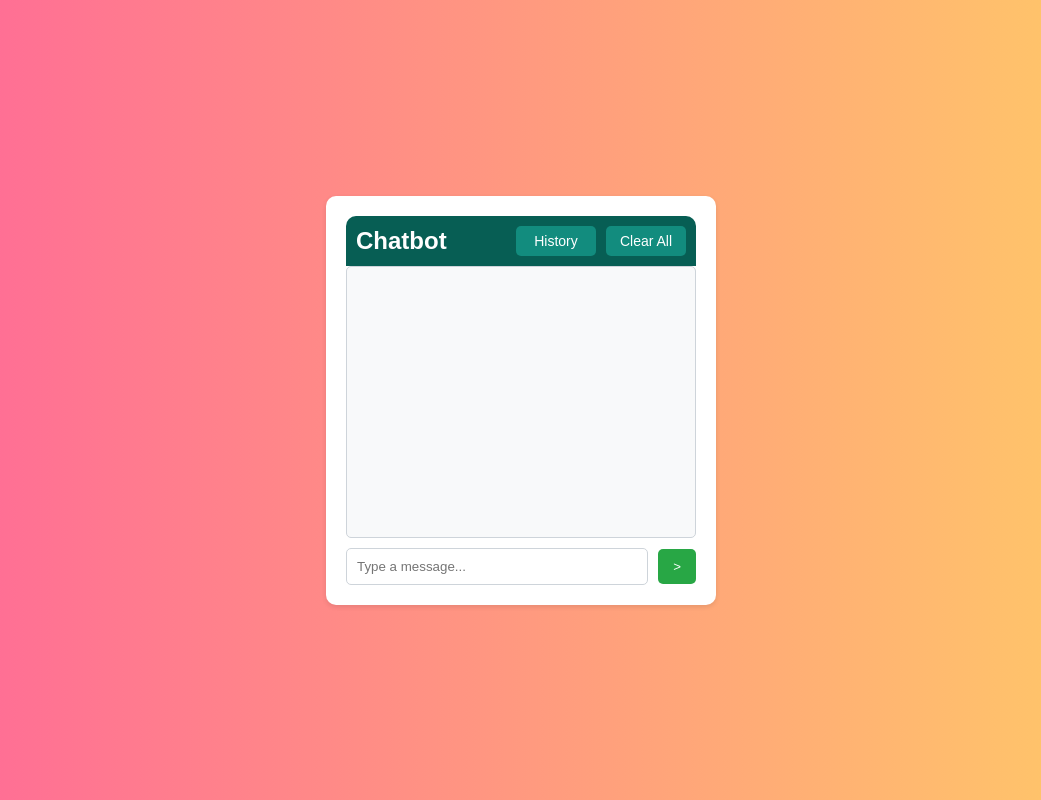
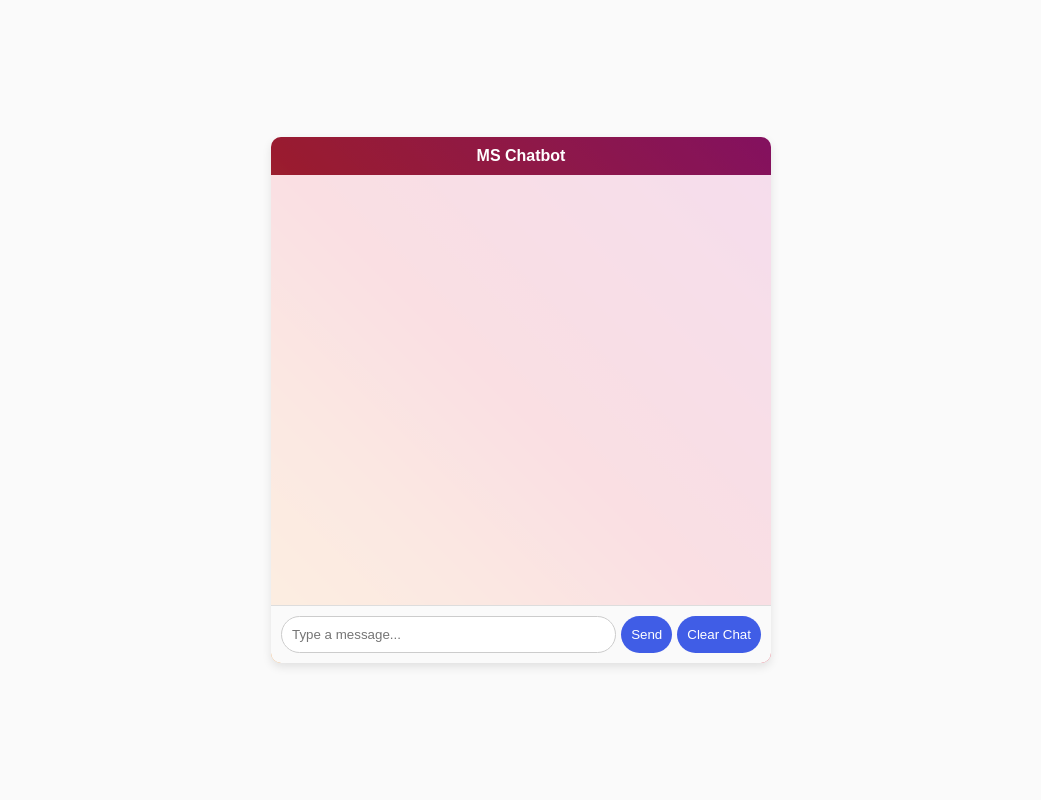
Before and after one commit to Manishkumarsingh41/rule_based_chatbot, a Flask app: page / in a window 1280 px wide. Shown: the whole page, without its empty margins (119-1160 px from the left). Run offline with Flask 3, Linux system fonts and the light colour scheme.

Commit message:
update with api to make it advance chatbot

```diff
--- a/app.py
+++ b/app.py
@@ -1,6 +1,7 @@
-from flask import Flask, render_template, request
+from flask import Flask, render_template, request, jsonify
 import re
 import difflib
+import requests
 
 app = Flask(__name__)
 
@@ -59,7 +60,25 @@ def chatbot_response(user_input):
             elif closest_match[0] == "hobby":
                 return "It seems like you meant 'hobby'. What's your favorite hobby?"
         else:
-            return "I'm not sure I understand. Can you rephrase?"
+            # If no match is found, call the external API for a more complex response
+            return fetch_external_response(user_input)
+
+def fetch_external_response(user_message):
+    """Fetches response from the external API if user input doesn't match any predefined patterns."""
+    try:
+        response = requests.post(
+            "https://backend.buildpicoapps.com/aero/run/llm-api?pk=v1-Z0FBQUFBQm5IZkJDMlNyYUVUTjIyZVN3UWFNX3BFTU85SWpCM2NUMUk3T2dxejhLSzBhNWNMMXNzZlp3c09BSTR6YW1Sc1BmdGNTVk1GY0liT1RoWDZZX1lNZlZ0Z1dqd3c9PQ==",
+            json={"prompt": user_message},
+            headers={"Content-Type": "application/json"}
+        )
+        response_data = response.json()
+        if response.ok and response_data.get("status") == "success":
+            return response_data.get("text", "I'm not sure I understand. Can you rephrase?")
+        else:
+            return "There was an error processing your request. Please try again later."
+    except requests.RequestException as e:
+        print("Error:", e)
+        return "There was an error contacting the chatbot API. Please try again later."
 
 @app.route("/")
 def home():
@@ -68,7 +87,8 @@ def home():
 @app.route("/get", methods=["GET", "POST"])
 def get_bot_response():
     user_input = request.args.get('msg')
-    return chatbot_response(user_input)
+    bot_response = chatbot_response(user_input)
+    return jsonify(bot_response)
 
 if __name__ == "__main__":
     app.run(debug=True)
--- a/templates/index.html
+++ b/templates/index.html
@@ -3,191 +3,203 @@
 <head>
     <meta charset="UTF-8">
     <meta name="viewport" content="width=device-width, initial-scale=1.0">
-    <title>RULE-BASE-CHATBOT-RESPONSE
-    </title>
+    <title>Ai Advanced Chatbot</title>
     <style>
+        /* Basic styling and layout */
         body {
-            background: linear-gradient(to right, #ff6699, #ffcc66);
+            font-family: Arial, sans-serif;
             display: flex;
             justify-content: center;
             align-items: center;
-            min-height: 100vh;
+            height: 100vh;
             margin: 0;
-            font-family: Arial, sans-serif;
+            background-color: #fafafa;
         }
-
-        .chatbot {
-            background-color: #fff;
+        .chat-container {
+            max-width: 500px;
+            width: 100%;
+            background: linear-gradient(45deg, #f09433, #e6683c, #dc2743, #cc2366, #bc1888);
             border-radius: 10px;
-            box-shadow: 0 2px 5px rgba(0, 0, 0, 0.1);
-            padding: 20px;
-            width: 350px;
+            overflow: hidden;
+            box-shadow: 0 4px 10px rgba(0,0,0,0.1);
+            color: white;
         }
-
-        .chatbot h1 {
-            color: #28a745;
+        #chat-header {
+            padding: 10px;
             text-align: center;
-            margin-bottom: 20px;
+            font-weight: bold;
+            background: rgba(0, 0, 0, 0.3);
         }
-
-        .chat-window {
-            background-color: #f8f9fa;
-            border: 1px solid #ced4da;
+        #chat-content {
+            padding: 15px;
+            height: 400px;
+            overflow-y: auto;
+            background-color: rgba(255, 255, 255, 0.85);
+        }
+        .message {
+            position: relative;
+            margin: 8px 0;
+            padding: 8px 12px;
+            border-radius: 15px;
+            max-width: 70%;
+            word-wrap: break-word;
+            display: inline-block;
+            clear: both;
+        }
+        .user-message {
+            background-color: #405de6;
+            color: white;
+            align-self: flex-end;
+            float: right;
+            border-bottom-right-radius: 0;
+        }
+        .bot-message {
+            background-color: #e0e0e0;
+            color: #333;
+            align-self: flex-start;
+            float: left;
+            border-bottom-left-radius: 0;
+        }
+        .copy-btn {
+            position: absolute;
+            top: 5px;
+            right: -30px;
+            cursor: pointer;
+            background-color: #ffdc00;
+            color: #333;
+            padding: 3px 5px;
             border-radius: 5px;
+            font-size: 0.8em;
+            border: none;
+            display: none;
+        }
+        .bot-message:hover .copy-btn {
+            display: inline;
+        }
+        #typing-indicator {
+            display: none;
+            font-size: 0.9em;
+            color: #999;
+            padding-left: 5px;
+            clear: both;
+        }
+        #chat-form {
+            display: flex;
             padding: 10px;
-            height: 250px;
-            overflow-y: auto;
+            border-top: 1px solid #ddd;
+            background-color: #fafafa;
         }
-
-        .input-area {
-            display: flex;
-            align-items: center;
-            margin-top: 10px;
+        #user-input {
+            flex-grow: 1;
+            padding: 10px;
+            border: 1px solid #ccc;
+            border-radius: 20px;
+            outline: none;
         }
-
-        .input-area input {
-            flex-grow: 1;
-            border: 1px solid #ced4da;
-            border-radius: 5px;
-            padding: 10px;
-            margin-right: 10px;
-        }
-
-        .input-area button {
-            background-color: #28a745;
-            color: #fff;
-            border: none;
-            border-radius: 5px;
-            padding: 10px 15px;
-            cursor: pointer;
-        }
-
-        .input -area button:hover {
-            background-color: #25d366;
-        }
-
-        .header {
-            background-color: #075e54;
-            color: white;
-            padding: 10px;
-            border-top-left-radius: 10px;
-            border-top-right-radius: 10px;
-            display: flex;
-            justify-content: space-between;
-            align-items: center;
-        }
-
-        .header h2 {
-            margin: 0;
-        }
-
-        .header-buttons {
-            display: flex;
-            gap: 10px;
-        }
-
-        .header-button {
-            padding: 5px 10px;
-            background-color: #128c7e;
+        #submit-btn, #clear-btn {
+            background-color: #405de6;
             color: white;
             border: none;
-            border-radius: 5px;
+            padding: 10px;
+            margin-left: 5px;
+            border-radius: 20px;
             cursor: pointer;
-        }
-
-        .header-button:hover {
-            background-color: #25d366;
-        }
-
-        .header-button {
-            width: 80px;
-            height: 30px;
-            font-size: 14px;
         }
     </style>
 </head>
 <body>
-    <div class="chatbot">
-        <div class="header">
-            <h2>Chatbot</h2>
-            <div class="header-buttons">
-                <button class="header-button" onclick="showHistory()">History</button>
-                <button class="header-button" onclick="clearChat()">Clear All</button>
-            </div>
-        </div>
-        <div class="chat-window" id="chatbox"></div>
-        <div class="input-area">
-            <input id="userInput" type="text" placeholder="Type a message...">
-            <button onclick="sendMessage()">></button>
-        </div>
-    </div>
 
-    <script>
-        let botTypingTimeout;
+<div class="chat-container">
+    <div id="chat-header">MS Chatbot</div>
+    <div id="chat-content"></div>
+    <div id="typing-indicator">Bot is typing...</div>
+    <form id="chat-form">
+        <input type="text" id="user-input" placeholder="Type a message..." autocomplete="off">
+        <button id="submit-btn" type="submit">Send</button>
+        <button id="clear-btn" type="button">Clear Chat</button>
+    </form>
+</div>
 
-        // Function to send the message
-        function sendMessage() {
-            var userMessage = document.getElementById("userInput").value;
-            var chatbox = document.getElementById("chatbox");
+<script>
+    const chatContent = document.getElementById("chat-content");
+    const chatForm = document.getElementById("chat-form");
+    const userInput = document.getElementById("user-input");
+    const typingIndicator = document.getElementById("typing-indicator");
+    const clearBtn = document.getElementById("clear-btn");
 
-            if (userMessage.trim() !== "") {
-                chatbox.innerHTML += `<div class="message user-message"><b>You:</b> ${userMessage}</div><br>`;
-                chatbox.scrollTop = chatbox.scrollHeight;
+    function createMessageElement(message, fromUser) {
+        const messageElement = document.createElement("div");
+        messageElement.classList.add("message", fromUser ? "user-message" : "bot-message");
+        messageElement.textContent = message;
 
-                // Clear input field
-                document.getElementById("userInput").value = '';
+        if (!fromUser) {
+            // Add a copy button for bot messages
+            const copyBtn = document.createElement("button");
+            copyBtn.classList.add("copy-btn");
+            copyBtn.textContent = "Copy";
+            copyBtn.onclick = () => copyToClipboard(message);
+            messageElement.appendChild(copyBtn);
+        }
+        return messageElement;
+    }
 
-                // Show typing indicator for the bot
-                showBotTyping();
+    async function fetchResponse(userMessage) {
+        typingIndicator.style.display = "block";  // Show typing indicator
+        try {
+            const response = await fetch("https://backend.buildpicoapps.com/aero/run/llm-api?pk=v1-Z0FBQUFBQm5IZkJDMlNyYUVUTjIyZVN3UWFNX3BFTU85SWpCM2NUMUk3T2dxejhLSzBhNWNMMXNzZlp3c09BSTR6YW1Sc1BmdGNTVk1GY0liT1RoWDZZX1lNZlZ0Z1dqd3c9PQ==", {
+                method: "POST",
+                headers: {
+                    "Content-Type": "application/json"
+                },
+                body: JSON.stringify({ prompt: userMessage })
+            });
 
-                // Simulate a delay for the bot's response (like it's thinking)
-                botTypingTimeout = setTimeout(() => {
-                    fetchBotReply(userMessage);
-                }, 1000);
-            }
-        }
-
-        // Function to simulate bot typing
-        function showBotTyping() {
-            var chatbox = document.getElementById("chatbox");
-            chatbox.innerHTML += `<div class="typing" id="typingIndicator">Bot is typing...</div>`;
-            chatbox.scrollTop = chatbox.scrollHeight;
-        }
-
-        // Function to remove the typing indicator and show bot reply
-        function fetchBotReply(userMessage) {
-            // Remove typing indicator
-            var typingIndicator = document.getElementById("typingIndicator");
-            if (typingIndicator) {
-                typingIndicator.remove();
+            if (!response.ok) {
+                console.error("Error:", response.statusText);
+                return "There was an error. Please try again later.";
             }
 
-            // Fetch the bot's reply
-            fetch("/get?msg=" + userMessage)
-                .then(response => response.text())
-                .then(botReply => {
-                    var chatbox = document.getElementById("chatbox");
-                    chatbox.innerHTML += `<div class="message bot-message"><b>Bot:</b> ${botReply}</div><br>`;
-                    chatbox.scrollTop = chatbox.scrollHeight;
-                });
+            const data = await response.json();
+            return data.status === "success" ? data.text : "There was an error. Please try again later.";
+        } catch (error) {
+            console.error("Error:", error);
+            return "There was an error. Please try again later.";
+        } finally {
+            typingIndicator.style.display = "none";  // Hide typing indicator
         }
+    }
 
-        // Check for the Enter key to send the message
-        function checkEnter(event) {
-            if (event.key === "Enter") {
-                sendMessage();
-            }
-        }
+    function copyToClipboard(text) {
+        navigator.clipboard.writeText(text).then(() => {
+            alert("Copied to clipboard!");
+        }).catch((error) => {
+            console.error("Failed to copy text:", error);
+        });
+    }
 
-        // Function to clear the chat
-        function clearChat() {
-            document.getElementById("chatbox").innerHTML = '';
-        }
+    chatForm.addEventListener("submit", async (event) => {
+        event.preventDefault();
 
-        // Placeholder function for showing chat history
-        function showHistory() {
-            alert('Chat history feature coming soon!');
-        }
-    </script>
+        const userMessage = userInput.value.trim();
+        if (!userMessage) return;
+
+        // Display user message
+        chatContent.appendChild(createMessageElement(userMessage, true));
+        userInput.value = "";
+
+        // Fetch bot response and display it
+        const botResponse = await fetchResponse(userMessage);
+        chatContent.appendChild(createMessageElement(botResponse, false));
+
+        // Scroll to the latest message
+        chatContent.scrollTop = chatContent.scrollHeight;
+    });
+
+    // Clear chat history
+    clearBtn.addEventListener("click", () => {
+        chatContent.innerHTML = "";  // Clear chat content
+    });
+</script>
+
 </body>
 </html>
```
Also changed, not shown: README.md.
